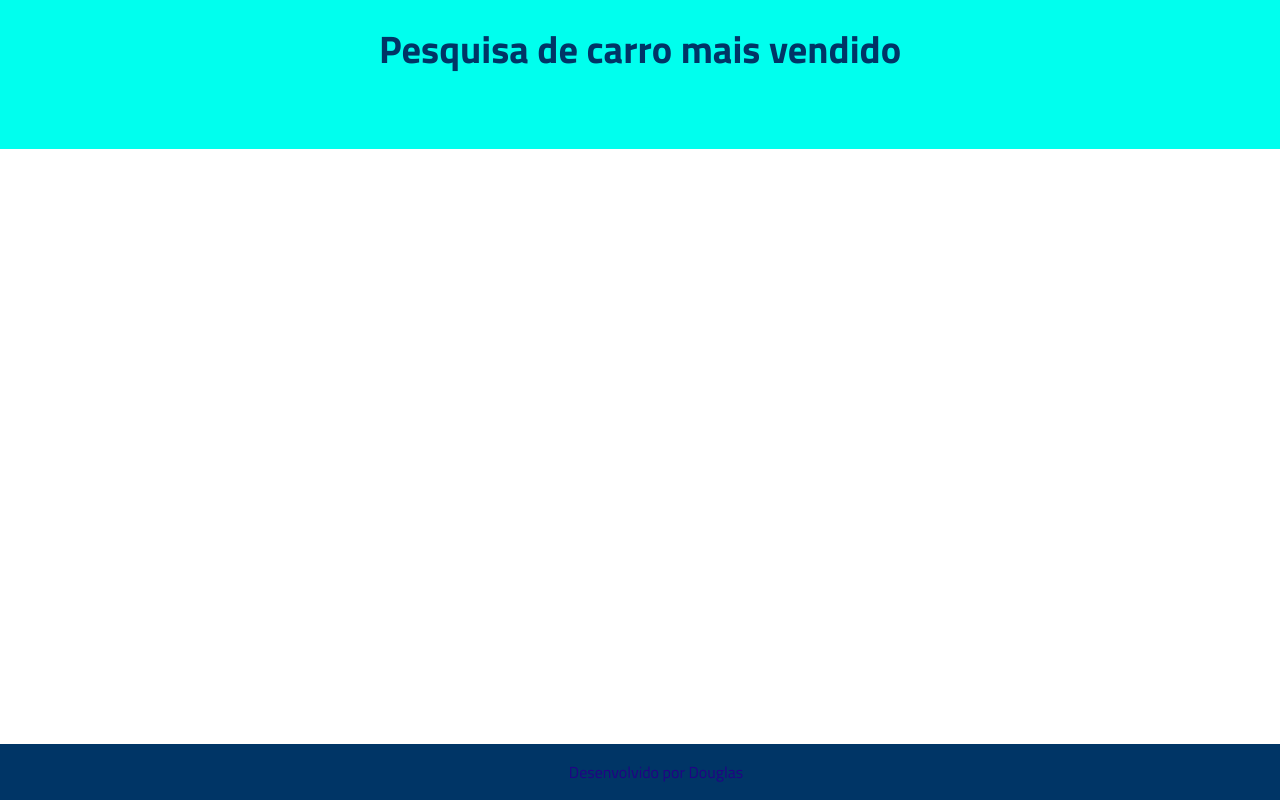
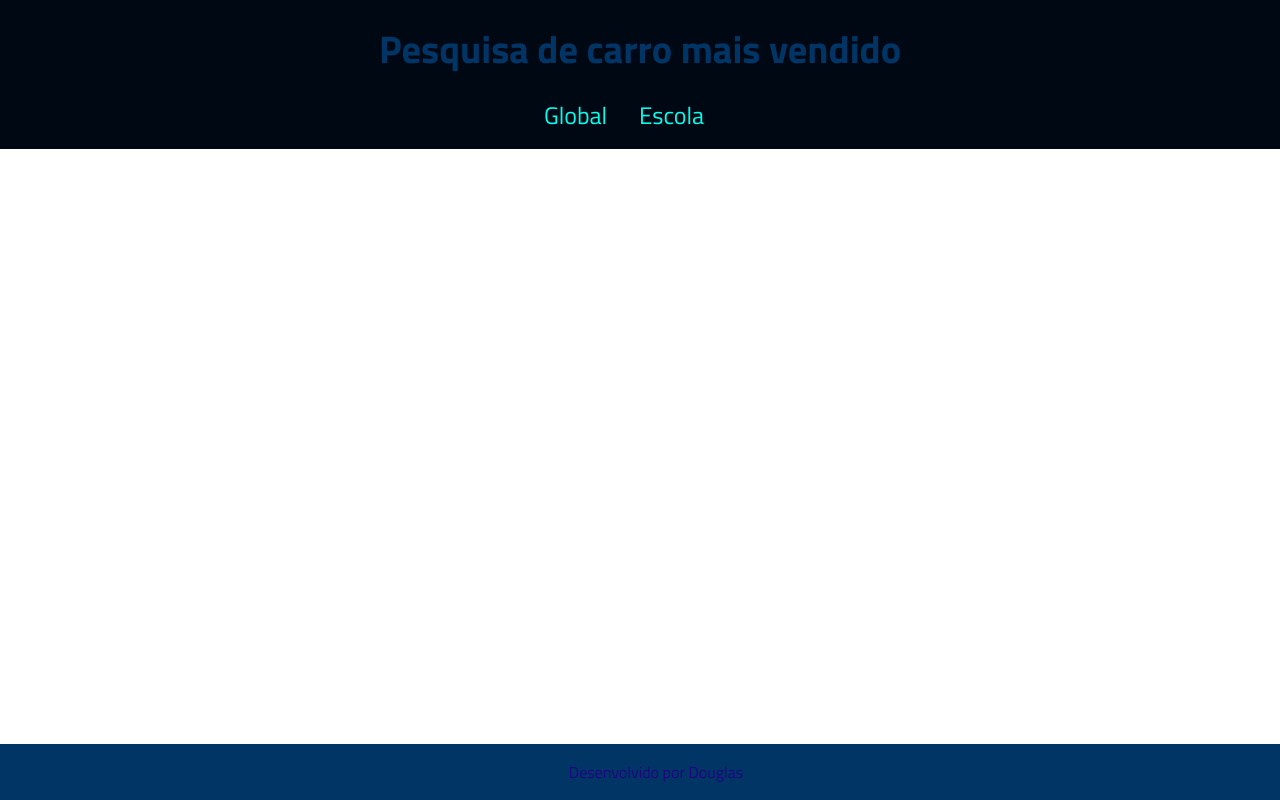
Before and after one commit to douglaslima85/2024-dados-de-carro-3b, a plain HTML site: page Index.html in a window 1280 px wide. Drawn offline with Linux system fonts and the light colour scheme.

Commit message:
Add files via upload

```diff
--- a/style.css
+++ b/style.css
@@ -17,11 +17,11 @@
 body{
     font-family: var(--fonte-texto);
     background-color: var(--cor2);
-    color: var(--cor5);
+    color: var(--cor2);
     height: 100vh;
 }
 header{
-    background-color: var(--cor5);
+    background-color: var(--cor1);
     text-align: center;
 }
 h1{
```
Also changed, not shown: grafico/dadosGerais.js (+9 -3 lines).
